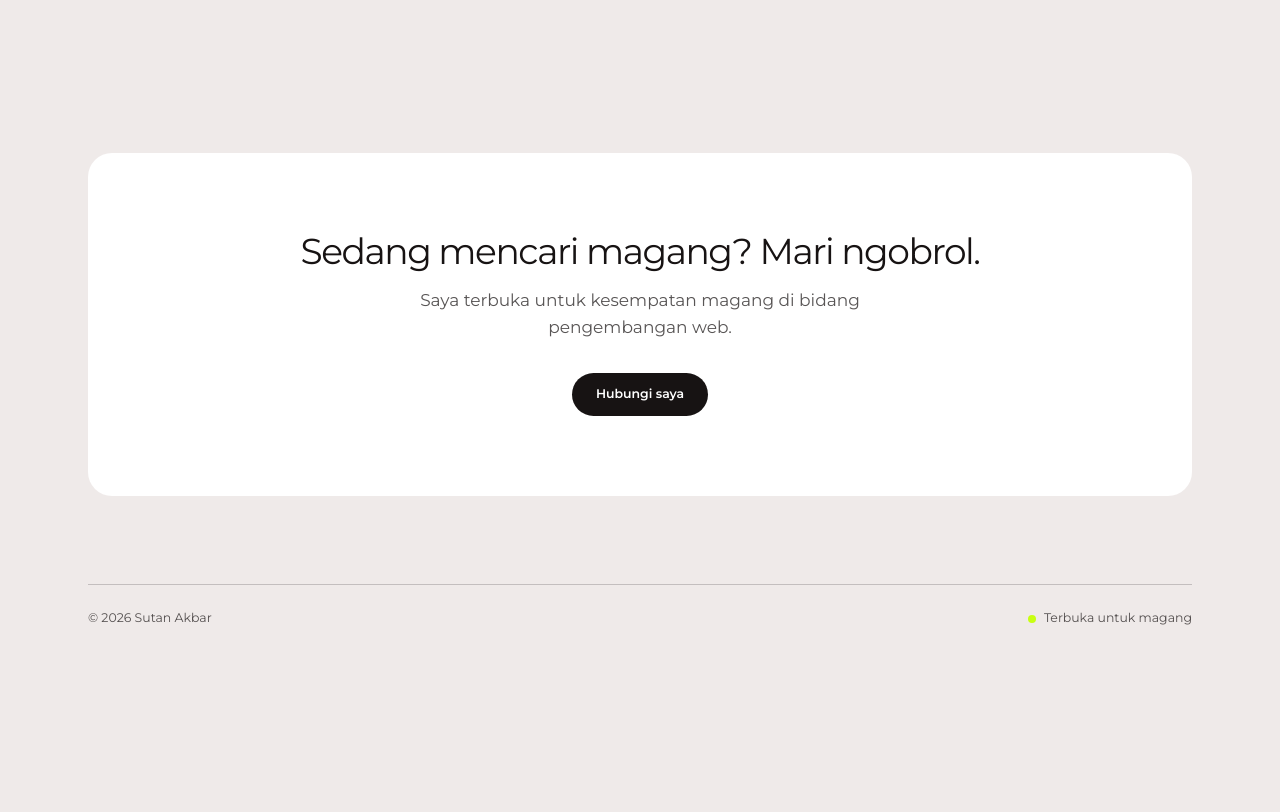
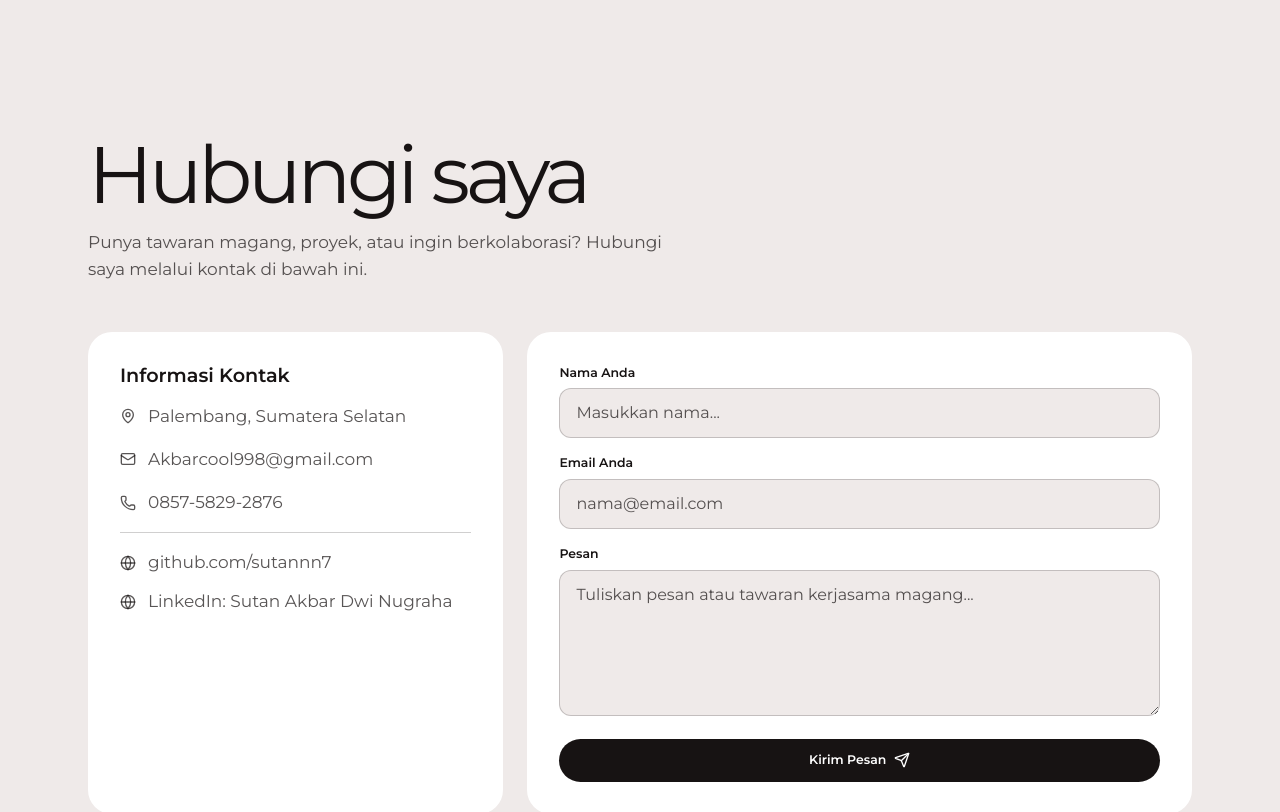
Before and after one commit to sutannn7/portofolio-nextjs, a Next.js app: page / in a window 1280 px wide. Shown: the part 1900-2712 px from the top of the page. Before the commit the page ends 2632 px from the top, so only its background shows below. Built offline with nearby package versions, Linux system fonts and the light colour scheme.

Commit message:
style: selaraskan halaman Contact dengan DESIGN.md, tambah tombol Download CV

```diff
--- a/components/sections/ContactSection.tsx
+++ b/components/sections/ContactSection.tsx
@@ -2,13 +2,15 @@
 import { useState } from "react";
 import { motion, AnimatePresence } from "framer-motion";
 import { Mail, MapPin, Phone, Globe, Send } from "lucide-react";
-import PageHeader from "@/components/PageHeader";
 import Reveal from "@/components/Reveal";
 
 type Status = "idle" | "sending" | "ok" | "error";
 
 const field =
-  "w-full rounded-xl border border-neutral-700 bg-neutral-950 px-4 py-3 text-white placeholder:text-neutral-500 outline-none transition-colors focus:border-emerald-500/60";
+  "w-full rounded-skill border border-line bg-bg px-4 py-3 text-ink placeholder:text-ink-muted outline-none transition-colors focus:border-ink";
+
+const linkClass =
+  "flex items-center gap-3 text-body text-ink-muted transition-colors hover:text-ink";
 
 export default function ContactSection() {
   const [status, setStatus] = useState<Status>("idle");
@@ -35,42 +37,33 @@ export default function ContactSection() {
   }
 
   return (
-    <div className="pb-12 xl:pr-72">
-      <PageHeader
-        title="Contact Me"
-        subtitle="Punya tawaran magang, proyek, atau ingin berkolaborasi? Hubungi saya melalui kontak di bawah ini."
-      />
+    <div className="mx-auto w-full max-w-6xl px-6 pb-16 pt-12">
+      <h1 className="text-h1 text-ink">Hubungi saya</h1>
+      <p className="mt-4 max-w-xl text-body text-ink-muted">
+        Punya tawaran magang, proyek, atau ingin berkolaborasi? Hubungi saya
+        melalui kontak di bawah ini.
+      </p>
 
-      <div className="grid gap-6 md:grid-cols-[1fr_1.6fr]">
+      <div className="mt-12 grid gap-6 md:grid-cols-[1fr_1.6fr]">
         <Reveal from="left" delay={0.1}>
-          <div className="h-full space-y-4 rounded-2xl border border-neutral-800 bg-neutral-900/40 p-6 backdrop-blur">
-            <h3 className="text-lg font-semibold text-white">
-              Informasi Kontak
-            </h3>
-            <p className="flex items-center gap-3 text-sm text-neutral-300">
-              <MapPin className="h-4 w-4 shrink-0 text-neutral-400" /> Palembang,
-              Sumatera Selatan
+          <div className="h-full space-y-4 rounded-3xl bg-surface p-8">
+            <h3 className="text-h3 font-semibold text-ink">Informasi Kontak</h3>
+            <p className="flex items-center gap-3 text-body text-ink-muted">
+              <MapPin className="h-4 w-4 shrink-0" /> Palembang, Sumatera
+              Selatan
             </p>
-            <a
-              href="mailto:Akbarcool998@gmail.com"
-              className="flex items-center gap-3 text-sm text-neutral-300 transition-colors hover:text-white"
-            >
-              <Mail className="h-4 w-4 shrink-0 text-neutral-400" />{" "}
-              Akbarcool998@gmail.com
+            <a href="mailto:Akbarcool998@gmail.com" className={linkClass}>
+              <Mail className="h-4 w-4 shrink-0" /> Akbarcool998@gmail.com
             </a>
-            <a
-              href="tel:+6285758292876"
-              className="flex items-center gap-3 text-sm text-neutral-300 transition-colors hover:text-white"
-            >
-              <Phone className="h-4 w-4 shrink-0 text-neutral-400" />{" "}
-              0857-5829-2876
+            <a href="tel:+6285758292876" className={linkClass}>
+              <Phone className="h-4 w-4 shrink-0" /> 0857-5829-2876
             </a>
-            <div className="space-y-3 border-t border-neutral-800 pt-4">
+            <div className="space-y-3 border-t border-line pt-4">
               <a
                 href="https://github.com/sutannn7"
                 target="_blank"
                 rel="noopener noreferrer"
-                className="flex items-center gap-3 text-sm text-neutral-300 transition-colors hover:text-white"
+                className={linkClass}
               >
                 <Globe className="h-4 w-4 shrink-0" /> github.com/sutannn7
               </a>
@@ -78,7 +71,7 @@ export default function ContactSection() {
                 href="https://www.linkedin.com/in/sutan-akbar-dwi-nugraha-193010442"
                 target="_blank"
                 rel="noopener noreferrer"
-                className="flex items-center gap-3 text-sm text-neutral-300 transition-colors hover:text-white"
+                className={linkClass}
               >
                 <Globe className="h-4 w-4 shrink-0" /> LinkedIn: Sutan Akbar Dwi
                 Nugraha
@@ -90,12 +83,12 @@ export default function ContactSection() {
         <Reveal from="right" delay={0.2}>
           <form
             onSubmit={onSubmit}
-            className="space-y-4 rounded-2xl border border-neutral-800 bg-neutral-900/40 p-6 backdrop-blur"
+            className="space-y-4 rounded-3xl bg-surface p-8"
           >
             <div>
               <label
                 htmlFor="name"
-                className="mb-1.5 block text-sm text-neutral-300"
+                className="mb-1.5 block text-label font-semibold text-ink"
               >
                 Nama Anda
               </label>
@@ -110,7 +103,7 @@ export default function ContactSection() {
             <div>
               <label
                 htmlFor="email"
-                className="mb-1.5 block text-sm text-neutral-300"
+                className="mb-1.5 block text-label font-semibold text-ink"
               >
                 Email Anda
               </label>
@@ -126,7 +119,7 @@ export default function ContactSection() {
             <div>
               <label
                 htmlFor="message"
-                className="mb-1.5 block text-sm text-neutral-300"
+                className="mb-1.5 block text-label font-semibold text-ink"
               >
                 Pesan
               </label>
@@ -141,10 +134,11 @@ export default function ContactSection() {
             </div>
 
             <button
+              type="submit"
               disabled={status === "sending"}
-              className="flex w-full items-center justify-center gap-2 rounded-xl bg-emerald-500 py-3 font-semibold text-neutral-950 transition-colors hover:bg-emerald-400 disabled:opacity-50"
+              className="flex w-full items-center justify-center gap-2 rounded-pill bg-ink py-3 text-label font-semibold text-surface transition-opacity hover:opacity-85 disabled:opacity-50"
             >
-              {status === "sending" ? "Mengirim…" : "Kirim Pesan"}
+              {status === "sending" ? "Mengirim..." : "Kirim Pesan"}
               <Send className="h-4 w-4" />
             </button>
 
@@ -155,7 +149,7 @@ export default function ContactSection() {
                   initial={{ opacity: 0, y: 8 }}
                   animate={{ opacity: 1, y: 0 }}
                   exit={{ opacity: 0 }}
-                  className="text-center text-sm text-emerald-400"
+                  className="rounded-skill bg-highlight px-4 py-3 text-center text-label text-ink"
                 >
                   Terkirim! Terima kasih, saya akan segera membalas.
                 </motion.p>
@@ -166,7 +160,7 @@ export default function ContactSection() {
                   initial={{ opacity: 0, y: 8 }}
                   animate={{ opacity: 1, y: 0 }}
                   exit={{ opacity: 0 }}
-                  className="text-center text-sm text-red-400"
+                  className="text-center text-label text-ink"
                 >
                   Gagal mengirim, coba lagi.
                 </motion.p>
--- a/components/sections/home/ContactCta.tsx
+++ b/components/sections/home/ContactCta.tsx
@@ -1,26 +1,174 @@
-import Link from "next/link";
+"use client";
+import { useState } from "react";
+import { motion, AnimatePresence } from "framer-motion";
+import { Mail, MapPin, Phone, Globe, Send } from "lucide-react";
+import Reveal from "@/components/Reveal";
 
-export default function ContactCta() {
+type Status = "idle" | "sending" | "ok" | "error";
+
+const field =
+  "w-full rounded-skill border border-line bg-bg px-4 py-3 text-ink placeholder:text-ink-muted outline-none transition-colors focus:border-ink";
+
+const linkClass =
+  "flex items-center gap-3 text-body text-ink-muted transition-colors hover:text-ink";
+
+export default function ContactSection() {
+  const [status, setStatus] = useState<Status>("idle");
+
+  async function onSubmit(e: React.FormEvent<HTMLFormElement>) {
+    e.preventDefault();
+    const form = e.currentTarget;
+    setStatus("sending");
+    try {
+      const res = await fetch("https://formspree.io/f/xeaeeeyv", {
+        method: "POST",
+        headers: { Accept: "application/json" },
+        body: new FormData(form),
+      });
+      if (res.ok) {
+        setStatus("ok");
+        form.reset();
+      } else {
+        setStatus("error");
+      }
+    } catch {
+      setStatus("error");
+    }
+  }
+
   return (
-    <section className="mx-auto w-full max-w-6xl px-6 py-16">
-      <div className="rounded-3xl bg-surface px-8 py-14 text-center md:px-16 md:py-20">
-        <h2 className="text-h2 text-ink">
-          Sedang mencari magang? Mari ngobrol.
-        </h2>
-        <p className="mx-auto mt-4 max-w-xl text-body text-ink-muted">
-          {/* TODO: ganti kalimat ini dengan versi Anda sendiri */}
-          Saya terbuka untuk kesempatan magang di bidang pengembangan web.
-        </p>
-        <div className="mt-8 flex flex-wrap items-center justify-center gap-3">
-          <Link
-            href="/contact"
-            className="rounded-pill bg-ink px-6 py-3 text-label font-semibold text-surface"
+    <div className="mx-auto w-full max-w-6xl px-6 pb-16 pt-12">
+      <h1 className="text-h1 text-ink">Hubungi saya</h1>
+      <p className="mt-4 max-w-xl text-body text-ink-muted">
+        Punya tawaran magang, proyek, atau ingin berkolaborasi? Hubungi saya
+        melalui kontak di bawah ini.
+      </p>
+
+      <div className="mt-12 grid gap-6 md:grid-cols-[1fr_1.6fr]">
+        <Reveal from="left" delay={0.1}>
+          <div className="h-full space-y-4 rounded-3xl bg-surface p-8">
+            <h3 className="text-h3 font-semibold text-ink">Informasi Kontak</h3>
+            <p className="flex items-center gap-3 text-body text-ink-muted">
+              <MapPin className="h-4 w-4 shrink-0" /> Palembang, Sumatera
+              Selatan
+            </p>
+            <a href="mailto:Akbarcool998@gmail.com" className={linkClass}>
+              <Mail className="h-4 w-4 shrink-0" /> Akbarcool998@gmail.com
+            </a>
+            <a href="tel:+6285758292876" className={linkClass}>
+              <Phone className="h-4 w-4 shrink-0" /> 0857-5829-2876
+            </a>
+            <div className="space-y-3 border-t border-line pt-4">
+              <a
+                href="https://github.com/sutannn7"
+                target="_blank"
+                rel="noopener noreferrer"
+                className={linkClass}
+              >
+                <Globe className="h-4 w-4 shrink-0" /> github.com/sutannn7
+              </a>
+              <a
+                href="https://www.linkedin.com/in/sutan-akbar-dwi-nugraha-193010442"
+                target="_blank"
+                rel="noopener noreferrer"
+                className={linkClass}
+              >
+                <Globe className="h-4 w-4 shrink-0" /> LinkedIn: Sutan Akbar
+                Dwi Nugraha
+              </a>
+            </div>
+          </div>
+        </Reveal>
+
+        <Reveal from="right" delay={0.2}>
+          <form
+            onSubmit={onSubmit}
+            className="space-y-4 rounded-3xl bg-surface p-8"
           >
-            Hubungi saya
-          </Link>
-          {/* Tombol Download CV dipasang di langkah berikutnya */}
-        </div>
+            <div>
+              <label
+                htmlFor="name"
+                className="mb-1.5 block text-label font-semibold text-ink"
+              >
+                Nama Anda
+              </label>
+              <input
+                id="name"
+                name="name"
+                required
+                placeholder="Masukkan nama..."
+                className={field}
+              />
+            </div>
+            <div>
+              <label
+                htmlFor="email"
+                className="mb-1.5 block text-label font-semibold text-ink"
+              >
+                Email Anda
+              </label>
+              <input
+                id="email"
+                name="email"
+                type="email"
+                required
+                placeholder="nama@email.com"
+                className={field}
+              />
+            </div>
+            <div>
+              <label
+                htmlFor="message"
+                className="mb-1.5 block text-label font-semibold text-ink"
+              >
+                Pesan
+              </label>
+              <textarea
+                id="message"
+                name="message"
+                required
+                rows={5}
+                placeholder="Tuliskan pesan atau tawaran kerjasama magang..."
+                className={field}
+              />
+            </div>
+
+            <button
+              type="submit"
+              disabled={status === "sending"}
+              className="flex w-full items-center justify-center gap-2 rounded-pill bg-ink py-3 text-label font-semibold text-surface transition-opacity hover:opacity-85 disabled:opacity-50"
+            >
+              {status === "sending" ? "Mengirim..." : "Kirim Pesan"}
+              <Send className="h-4 w-4" />
+            </button>
+
+            <AnimatePresence mode="wait">
+              {status === "ok" && (
+                <motion.p
+                  key="ok"
+                  initial={{ opacity: 0, y: 8 }}
+                  animate={{ opacity: 1, y: 0 }}
+                  exit={{ opacity: 0 }}
+                  className="rounded-skill bg-highlight px-4 py-3 text-center text-label text-ink"
+                >
+                  Terkirim! Terima kasih, saya akan segera membalas.
+                </motion.p>
+              )}
+              {status === "error" && (
+                <motion.p
+                  key="er"
+                  initial={{ opacity: 0, y: 8 }}
+                  animate={{ opacity: 1, y: 0 }}
+                  exit={{ opacity: 0 }}
+                  className="text-center text-label text-ink"
+                >
+                  Gagal mengirim, coba lagi.
+                </motion.p>
+              )}
+            </AnimatePresence>
+          </form>
+        </Reveal>
       </div>
-    </section>
+    </div>
   );
 }
```
